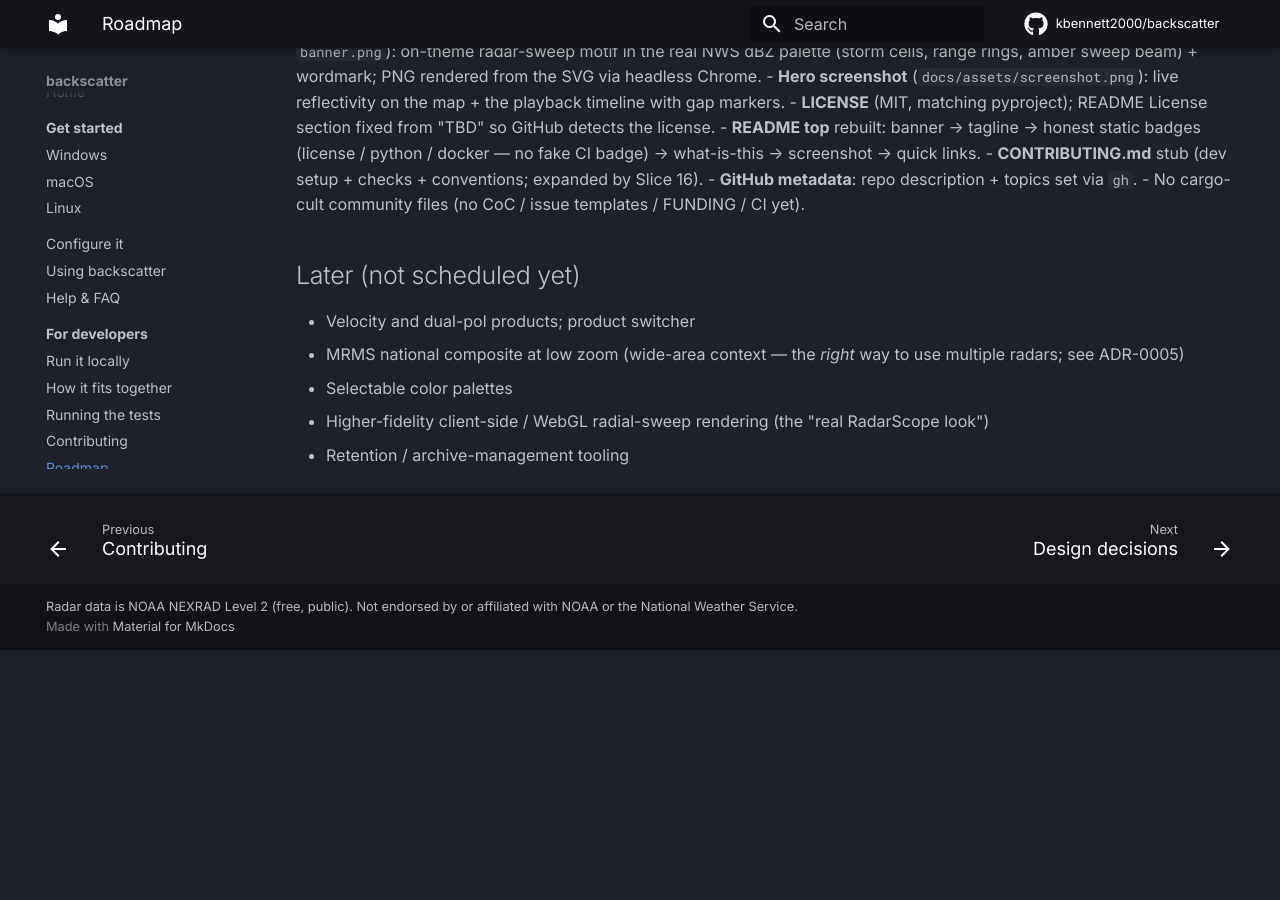
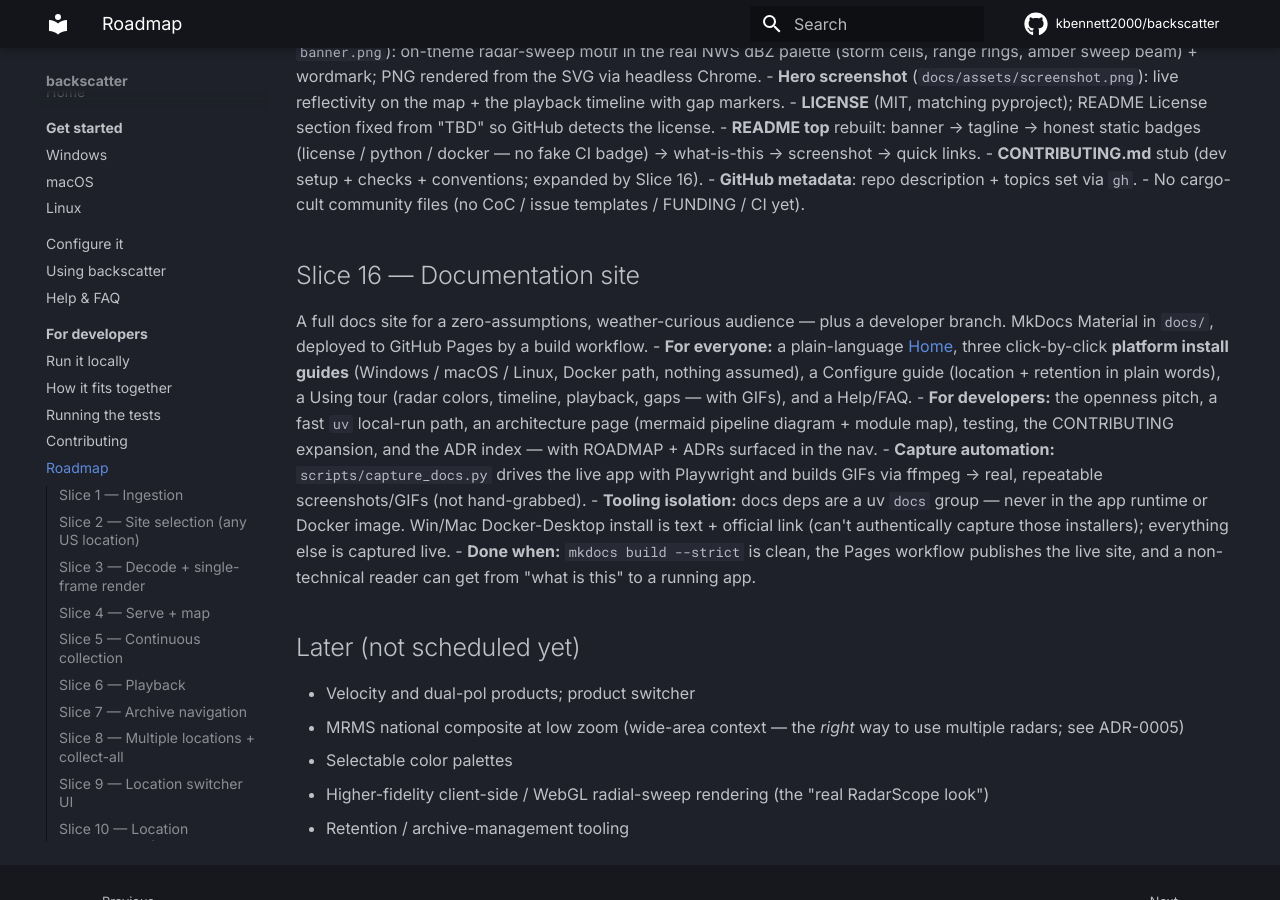
Before and after one commit to kbennett2000/backscatter, an MkDocs documentation site: the page built from docs/ROADMAP.md, in a window 1280 px wide and 900 px high, scrolled down 4219 px. Built offline with MkDocs 1.6.1 and Material for MkDocs 9.7.7, drawn with Linux system fonts in a browser that asks for light colours; comment, search, counter and statistics services are not loaded; before the commit the page ends 4869 px from its top, so only the background shows below that.

Commit message:
docs: add Slice 16 to ROADMAP (post-merge bookkeeping)

```diff
--- a/docs/ROADMAP.md
+++ b/docs/ROADMAP.md
@@ -210,6 +210,24 @@
 - **GitHub metadata**: repo description + topics set via `gh`.
 - No cargo-cult community files (no CoC / issue templates / FUNDING / CI yet).
 
+## Slice 16 — Documentation site
+A full docs site for a zero-assumptions, weather-curious audience — plus a developer
+branch. MkDocs Material in `docs/`, deployed to GitHub Pages by a build workflow.
+- **For everyone:** a plain-language [Home](https://kbennett2000.github.io/backscatter/),
+  three click-by-click **platform install guides** (Windows / macOS / Linux, Docker path,
+  nothing assumed), a Configure guide (location + retention in plain words), a Using tour
+  (radar colors, timeline, playback, gaps — with GIFs), and a Help/FAQ.
+- **For developers:** the openness pitch, a fast `uv` local-run path, an architecture
+  page (mermaid pipeline diagram + module map), testing, the CONTRIBUTING expansion, and
+  the ADR index — with ROADMAP + ADRs surfaced in the nav.
+- **Capture automation:** `scripts/capture_docs.py` drives the live app with Playwright
+  and builds GIFs via ffmpeg → real, repeatable screenshots/GIFs (not hand-grabbed).
+- **Tooling isolation:** docs deps are a uv `docs` group — never in the app runtime or
+  Docker image. Win/Mac Docker-Desktop install is text + official link (can't authentically
+  capture those installers); everything else is captured live.
+- **Done when:** `mkdocs build --strict` is clean, the Pages workflow publishes the live
+  site, and a non-technical reader can get from "what is this" to a running app.
+
 ## Later (not scheduled yet)
 - Velocity and dual-pol products; product switcher
 - MRMS national composite at low zoom (wide-area context — the *right* way to use
```
